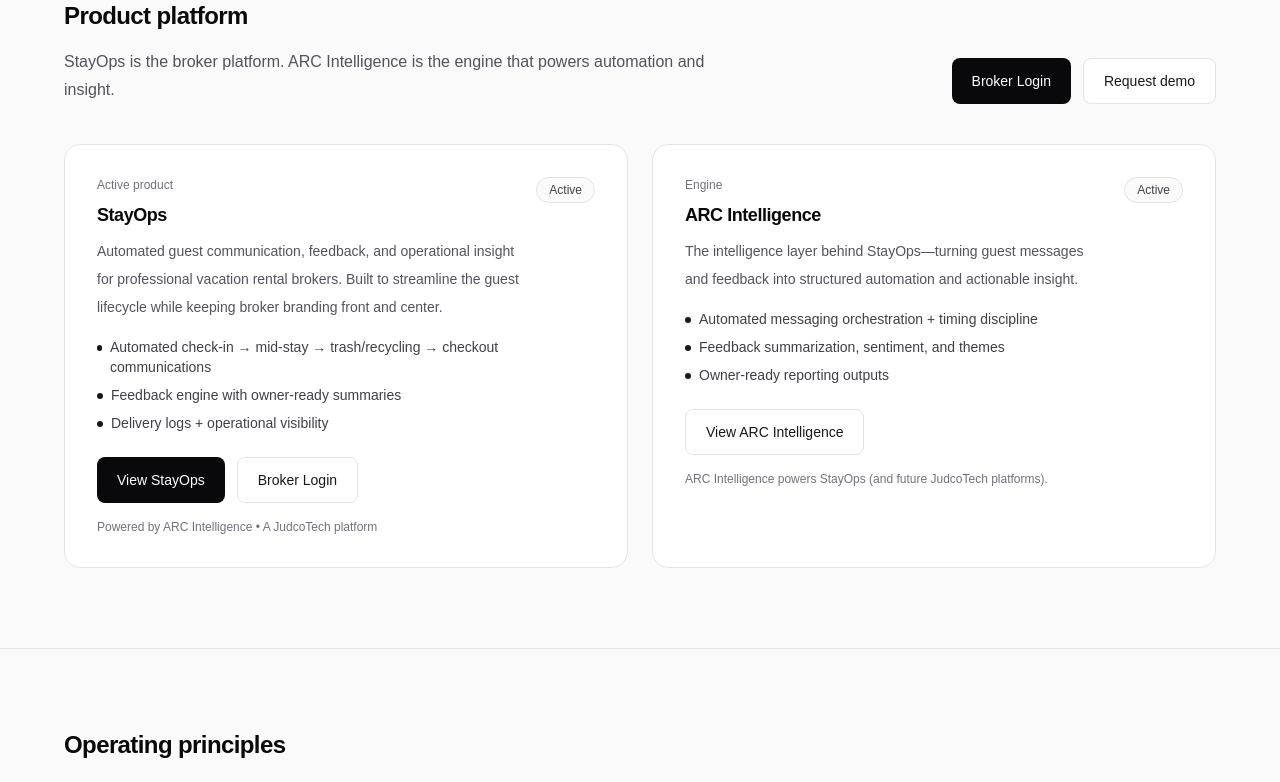
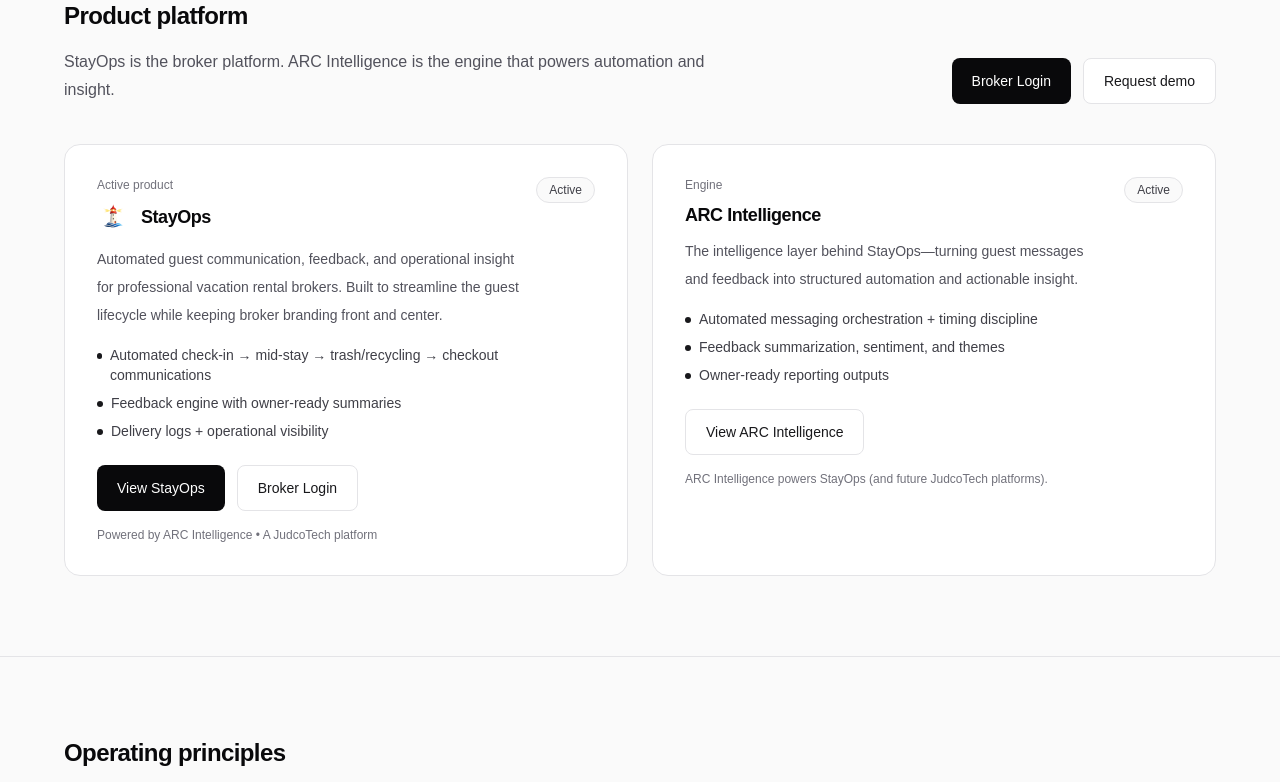
Before and after one commit to tahanjoh/judcotech, a Next.js app: page / in a window 1280 px wide. Shown: the part 1320-2102 px from the top of the page. Built offline with nearby package versions, Linux system fonts and the light colour scheme; no server answers.

Commit message:
updated logos and links

```diff
--- a/app/page.tsx
+++ b/app/page.tsx
@@ -2,6 +2,13 @@
 
 import Link from "next/link";
 import SiteFooter from "../components/SiteFooter";
+import Image from "next/image";
+
+const APP_BASE =
+  process.env.NEXT_PUBLIC_APP_BASE_URL?.replace(/\/+$/, "") ||
+  "https://app.judcotech.com";
+
+const BROKER_LOGIN_URL = `${APP_BASE}/login`;
 
 export default function Home() {
   function scrollToPlatforms() {
@@ -10,7 +17,7 @@
 
   // TODO: Replace with your deployed cape-may-app URL (Vercel prod)
   const STAYOPS_APP_URL =
-  process.env.NEXT_PUBLIC_STAYOPS_APP_URL || "https://judcotech.com/products";
+  process.env.NEXT_PUBLIC_STAYOPS_APP_URL || "https://app.judcotech.com/broker";
 
   return (
     <div className="min-h-screen bg-zinc-50 text-zinc-950 flex flex-col">
@@ -147,7 +154,7 @@
                   </button>
 
                   <a
-                    href={STAYOPS_APP_URL}
+                    href={BROKER_LOGIN_URL}
                     className="inline-flex items-center justify-center rounded-lg border border-white/20 bg-white/10 px-6 py-3 text-sm font-medium text-white hover:bg-white/15"
                   >
                     Broker Login
@@ -201,7 +208,7 @@
 
               <div className="flex gap-3">
                 <a
-                  href={STAYOPS_APP_URL}
+                  href={BROKER_LOGIN_URL}
                   className="inline-flex items-center justify-center rounded-lg bg-zinc-950 px-5 py-3 text-sm font-medium text-white hover:bg-zinc-800"
                 >
                   Broker Login
@@ -220,21 +227,37 @@
               <div className="rounded-2xl border border-zinc-200 bg-white p-8">
                 <div className="flex items-start justify-between gap-4">
                   <div>
-                    <p className="text-xs font-medium text-zinc-500">
-                      Active product
-                    </p>
-                    <h3 className="mt-2 text-lg font-semibold tracking-tight">
-                      StayOps
-                    </h3>
-                    <p className="mt-2 text-sm leading-7 text-zinc-600">
-                      Automated guest communication, feedback, and operational insight for professional vacation rental
-                      brokers. Built to streamline the guest lifecycle while keeping broker branding front and center.
+                    <p className="text-xs font-medium text-zinc-500">Active product</p>
+
+                    {/* Title + logo */}
+                    <div className="mt-2 flex items-center gap-3">
+                      <div className="relative h-8 w-8 shrink-0">
+                        <Image
+                          src="/logo/stayops-icon.png"
+                          alt="StayOps"
+                          fill
+                          className="object-contain opacity-90"
+                          sizes="32px"
+                          priority={false}
+                        />
+                      </div>
+
+                      <h3 className="text-lg font-semibold tracking-tight">StayOps</h3>
+                    </div>
+
+                    <p className="mt-3 text-sm leading-7 text-zinc-600">
+                      Automated guest communication, feedback, and operational insight for
+                      professional vacation rental brokers. Built to streamline the guest
+                      lifecycle while keeping broker branding front and center.
                     </p>
 
                     <div className="mt-4 grid gap-2 text-sm text-zinc-700">
                       <div className="flex items-start gap-2">
                         <span className="mt-2 h-1.5 w-1.5 rounded-full bg-zinc-900" />
-                        <span>Automated check-in → mid-stay → trash/recycling → checkout communications</span>
+                        <span>
+                          Automated check-in → mid-stay → trash/recycling → checkout
+                          communications
+                        </span>
                       </div>
                       <div className="flex items-start gap-2">
                         <span className="mt-2 h-1.5 w-1.5 rounded-full bg-zinc-900" />
@@ -260,7 +283,7 @@
                     View StayOps
                   </Link>
                   <a
-                    href={STAYOPS_APP_URL}
+                    href={BROKER_LOGIN_URL}
                     className="inline-flex items-center justify-center rounded-lg border border-zinc-200 bg-white px-5 py-3 text-sm font-medium text-zinc-900 hover:bg-zinc-50"
                   >
                     Broker Login
--- a/app/products/stayops/page.tsx
+++ b/app/products/stayops/page.tsx
@@ -1,11 +1,11 @@
 import Link from "next/link";
-import SiteHeader from "../../../components/SiteHeader";
+import Image from "next/image";
 
 export default function StayOpsPage() {
   /**
    * Recommended:
    * Add NEXT_PUBLIC_STAYOPS_APP_URL to your judcotech-site env vars (Vercel Project Settings -> Environment Variables)
-   * Example value: https://app.judcotech.com/login
+   * Example value: https://app.judcotech.com
    *
    * Then Broker Login becomes `${NEXT_PUBLIC_STAYOPS_APP_URL}/broker`
    */
@@ -15,17 +15,33 @@
   // Fallback if env var not set (keeps page functional locally)
   const STAYOPS_APP_URL = BASE_APP_URL
     ? `${BASE_APP_URL}/broker`
-    : "https://app.judcotech.com/login";
+    : "https://app.judcotech.com/broker";
 
   return (
-    <div className="min-h-screen bg-white text-zinc-950">
-      <SiteHeader variant="product" />
-
+    <div className="bg-white text-zinc-950">
       {/* Hero */}
       <section className="px-6 pb-16 pt-16">
         <div className="mx-auto grid max-w-6xl grid-cols-1 gap-10 md:grid-cols-2">
           {/* Left: Copy */}
           <div className="max-w-3xl">
+            {/* StayOps brand mark (hero-level, not a second header) */}
+            <div className="mb-5 flex items-center gap-3">
+          <div className="relative h-11 w-11 shrink-0">
+              <Image
+                src="/logo/stayops-icon.png"
+                alt="StayOps"
+                fill
+                priority
+                className="object-contain"
+                sizes="44px"
+              />
+             </div>
+              <div className="leading-tight">
+                <div className="text-sm font-semibold text-zinc-900">StayOps</div>
+                <div className="text-xs text-zinc-500">A JudcoTech platform</div>
+              </div>
+            </div>
+
             <p className="inline-flex items-center gap-2 rounded-full border border-zinc-200 bg-zinc-50 px-3 py-1 text-xs font-medium text-zinc-700">
               Product
               <span className="h-1 w-1 rounded-full bg-zinc-300" />
--- /dev/null
+++ b/components/StayOpsLogo.tsx
@@ -0,0 +1,22 @@
+import Link from "next/link";
+import Image from "next/image";
+
+export default function StayOpsLogo({ href = "/" }: { href?: string }) {
+  return (
+    <Link href={href} className="flex items-center gap-3">
+      <Image
+        src="/logo/stayops-icon.png"
+        alt="StayOps"
+        width={36}
+        height={36}
+        priority
+      />
+      <div className="flex flex-col leading-tight">
+        <span className="text-lg font-semibold tracking-tight text-zinc-950">
+          Stay<span className="text-blue-700">Ops</span>
+        </span>
+        <span className="text-[10px] text-zinc-500">A JudcoTech Platform</span>
+      </div>
+    </Link>
+  );
+}
```
Also changed, not shown: public/logo/stayops-icon.png (added).
